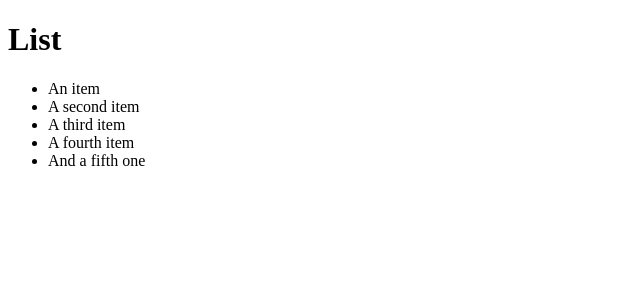
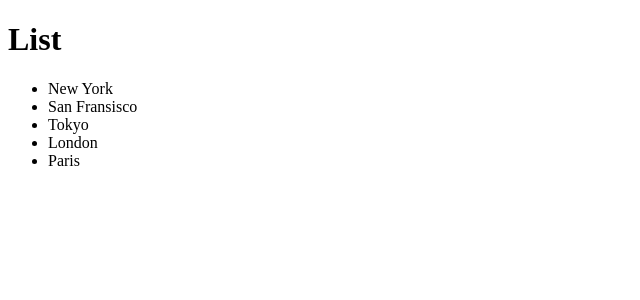
Before and after one commit to karim029/React-app, a React (Vite) app: page / in a window 1280 px wide. Shown: the top 300 px of the page, without its empty margins (0-640 px from the left). Built offline with nearby package versions, Linux system fonts and the light colour scheme.

Commit message:
created a dynamic list using an array of string and the map method

```diff
--- a/src/components/ListGroup.tsx
+++ b/src/components/ListGroup.tsx
@@ -1,13 +1,13 @@
 function ListGroup() {
+  const items = ["New York", "San Fransisco", "Tokyo", "London", "Paris"];
+
   return (
     <>
       <h1>List</h1>
       <ul className="list-group">
-        <li className="list-group-item">An item</li>
-        <li className="list-group-item">A second item</li>
-        <li className="list-group-item">A third item</li>
-        <li className="list-group-item">A fourth item</li>
-        <li className="list-group-item">And a fifth one</li>
+        {items.map((item) => (
+          <li key={item}>{item}</li>
+        ))}
       </ul>
     </>
   );
```
